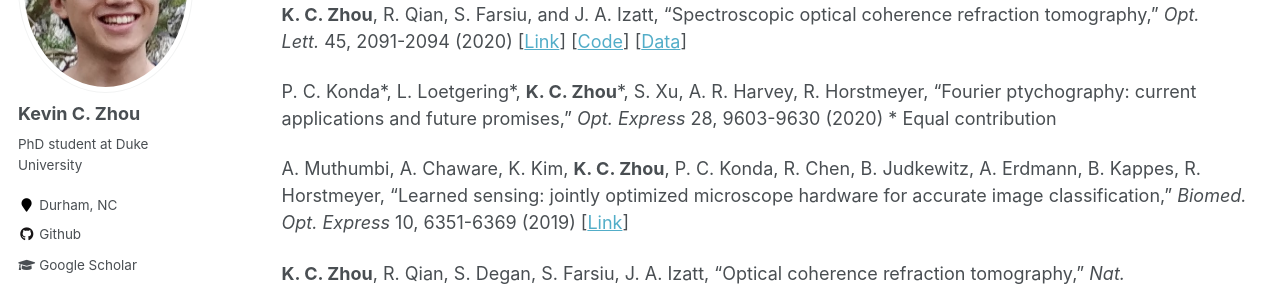
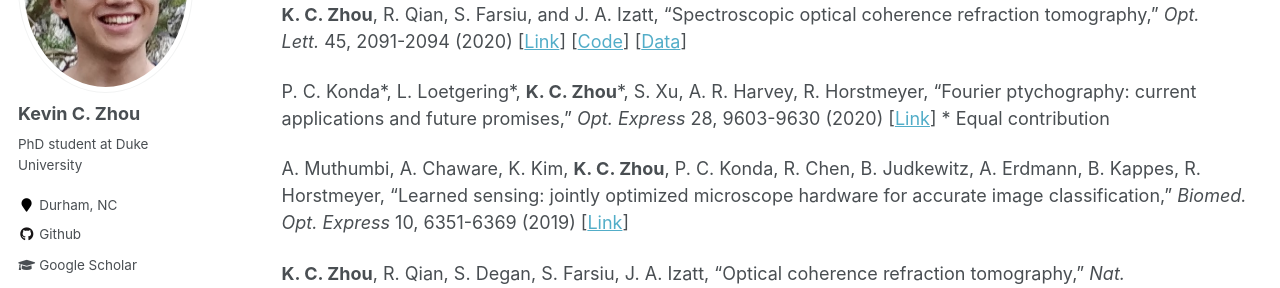
Before and after one commit to kevinczhou/kevinczhou.github.io, a Jekyll site: the page built from _pages/publications.md, in a window 1280 px wide and 900 px high, scrolled down 375 px. Shown: the part 152-440 px from the top of the window. Built offline with Jekyll 4.4.1, drawn with Linux system fonts in a browser that asks for light colours; some web fonts are replaced.

Commit message:
Update publications.md

```diff
--- a/_pages/publications.md
+++ b/_pages/publications.md
@@ -14,7 +14,7 @@ C. L. Cooke, F. Kong, A. Chaware, **K. C. Zhou**, K. Kim, R. Xu, D. M. Ando, S.
 
 **K. C. Zhou**, R. Qian, S. Farsiu, and J. A. Izatt, “Spectroscopic optical coherence refraction tomography,” *Opt. Lett.* 45, 2091-2094 (2020) [[Link](https://www.osapublishing.org/ol/abstract.cfm?uri=ol-45-7-2091)] [[Code](https://osapublishing.figshare.com/articles/Spectral_fitting_code_for_SOCT_and_SOCRT/11931228)] [[Data](https://osapublishing.figshare.com/articles/Raw_spectra_of_polystyrene_beads_from_SOCT_and_SOCRT/11931225)]
 
-P. C. Konda\*, L. Loetgering\*, **K. C. Zhou**\*, S. Xu, A. R. Harvey, R. Horstmeyer, “Fourier ptychography: current applications and future promises,” *Opt. Express* 28, 9603-9630 (2020)  \* Equal contribution
+P. C. Konda\*, L. Loetgering\*, **K. C. Zhou**\*, S. Xu, A. R. Harvey, R. Horstmeyer, “Fourier ptychography: current applications and future promises,” *Opt. Express* 28, 9603-9630 (2020)  [[Link](https://www.osapublishing.org/oe/abstract.cfm?uri=oe-28-7-9603)] \* Equal contribution
 
 A. Muthumbi, A. Chaware, K. Kim, **K. C. Zhou**, P. C. Konda, R. Chen, B. Judkewitz, A. Erdmann, B. Kappes, R. Horstmeyer, “Learned sensing: jointly optimized microscope hardware for accurate image classification,” *Biomed. Opt. Express* 10, 6351-6369 (2019) [[Link](https://www.osapublishing.org/boe/abstract.cfm?uri=boe-10-12-6351)]
 
```
